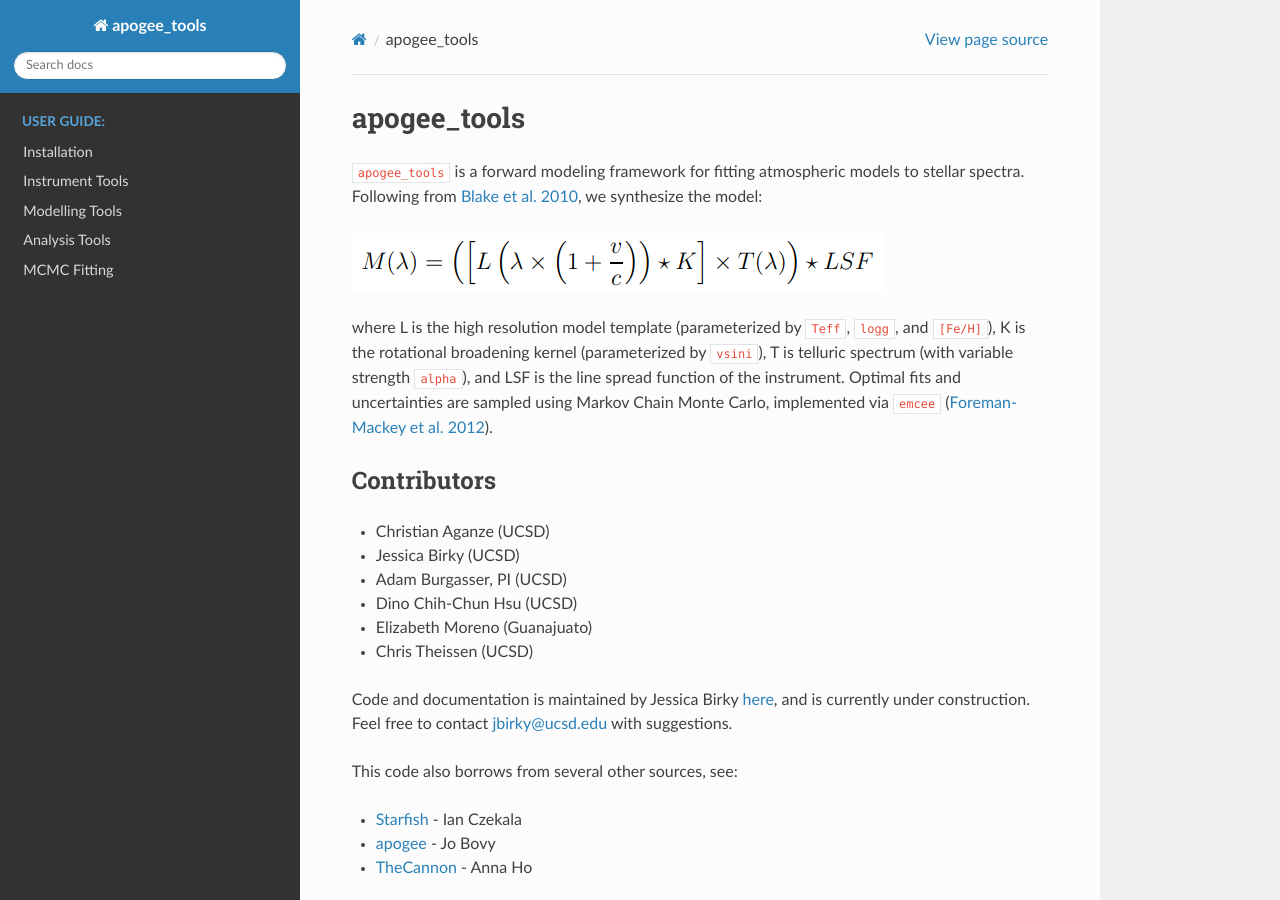
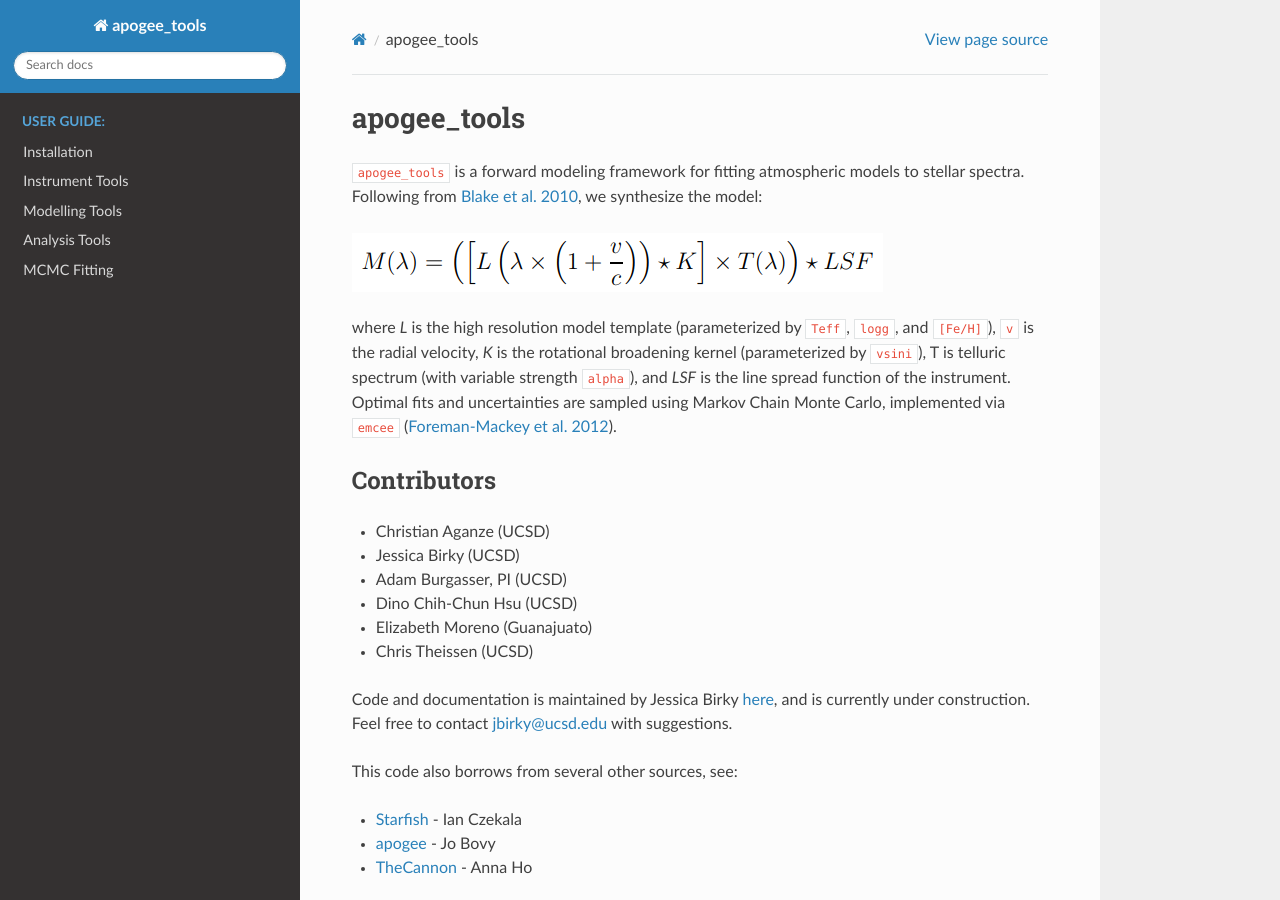
Before and after one commit to jbirky/apogee_tools, a Sphinx documentation site: the page built from docs/source/index.rst, in a window 1280 px wide and 900 px high. Built offline with Sphinx 7.4.7 and the Read the Docs theme 2.0.0, drawn with Linux system fonts in a browser that asks for light colours.

Commit message:
update documentation

```diff
--- a/docs/source/index.rst
+++ b/docs/source/index.rst
@@ -5,7 +5,7 @@ apogee_tools
 
 .. image:: user/images/blake2010.png
 
-where L is the high resolution model template (parameterized by ``Teff``, ``logg``, and ``[Fe/H]``), K is the rotational broadening kernel (parameterized by ``vsini``), T is telluric spectrum (with variable strength ``alpha``), and LSF is the line spread function of the instrument. Optimal fits and uncertainties are sampled using Markov Chain Monte Carlo, implemented via ``emcee`` (`Foreman-Mackey et al. 2012 <https://arxiv.org/abs/1202.3665>`_).
+where `L` is the high resolution model template (parameterized by ``Teff``, ``logg``, and ``[Fe/H]``), ``v`` is the radial velocity, `K` is the rotational broadening kernel (parameterized by ``vsini``), T is telluric spectrum (with variable strength ``alpha``), and `LSF` is the line spread function of the instrument. Optimal fits and uncertainties are sampled using Markov Chain Monte Carlo, implemented via ``emcee`` (`Foreman-Mackey et al. 2012 <https://arxiv.org/abs/1202.3665>`_).
 
 
 Contributors
```
